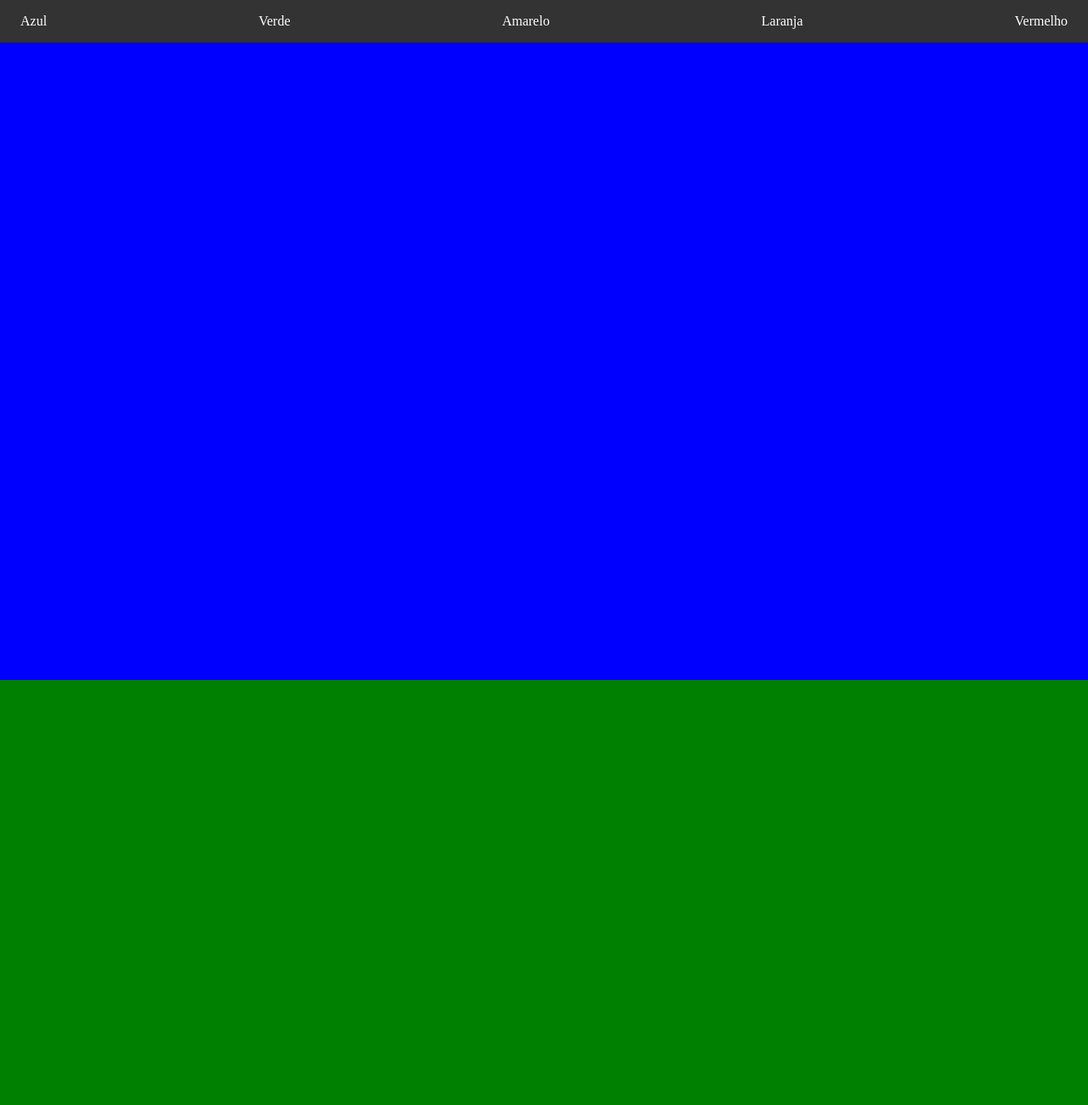
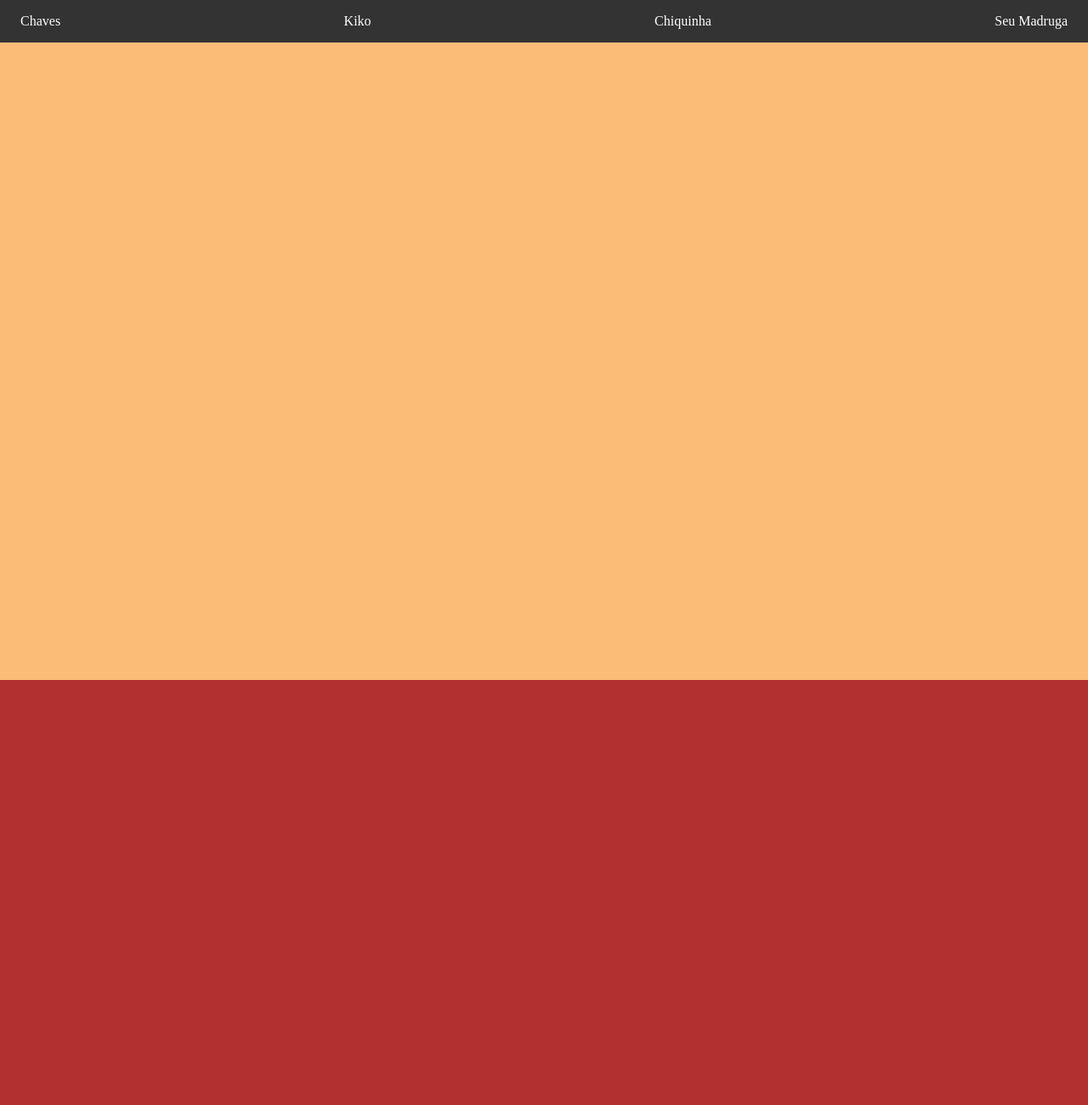
Before and after one commit to Kevynh0/verticalpage, a plain HTML site: page index.html in a window 1280 px wide. Shown: the top 1300 px of the page at 85% size. Drawn offline with Linux system fonts and the light colour scheme.

Commit message:
Alteraçãodas cores e nomes dos respectivos personagens

```diff
--- a/index.html
+++ b/index.html
@@ -10,20 +10,20 @@
     <header>
         <nav>
             <ul>
-                <li><a href="#azul">Azul</a></li>
-                <li><a href="#verde">Verde</a></li>
-                <li><a href="#amarelo">Amarelo</a></li>
-                <li><a href="#laranja">Laranja</a></li>
-                <li><a href="#vermelho">Vermelho</a></li>
+                <li><a href="#chaves">Chaves</a></li>
+                <li><a href="#kiko">Kiko</a></li>
+                <li><a href="#chiquinha">Chiquinha</a></li>
+                <li><a href="#madruga">Seu Madruga</a></li>
+                <!-- <li><a href="#vermelho">Vermelho</a></li> -->
             </ul>
         </nav>
     </header>
     <main>
-        <section id="azul" class="grupo"></section>
-        <section id="verde" class="grupo"></section>
-        <section id="amarelo" class="grupo"></section>
-        <section id="laranja" class="grupo"></section>
-        <section id="vermelho" class="grupo"></section>
+        <section id="chaves" class="grupo"></section>
+        <section id="kiko" class="grupo"></section>
+        <section id="chiquinha" class="grupo"></section>
+        <section id="madruga" class="grupo"></section>
+        <!-- <section id="vermelho" class="grupo"></section> -->
     </main>
 </body>
 </html>
--- a/style.css
+++ b/style.css
@@ -31,24 +31,30 @@ header nav ul a {
 header nav ul a:hover {
     /* border-bottom: solid black; */
     color: black;
-    background-color: aqua;
+    background-color: rgb(255, 145, 0);
 }
 
 .grupo {
     height: 100dvh;
 }
-#azul {
-    background-color: blue;
+#chaves {
+    background-color: #FABC76;
 }
-#verde {
-    background-color: green;
+#kiko {
+    background-color: #B23030;
 }
-#amarelo {
-    background-color: yellow;
+#chiquinha {
+    background-color: #3BBA45;
 }
-#laranja {
-    background-color: orange;
+#madruga {
+    background-color: #1888FF;
 }
-#vermelho {
+
+
+
+
+
+
+/* #vermelho {
     background-color: red;
-}
+} */
```
